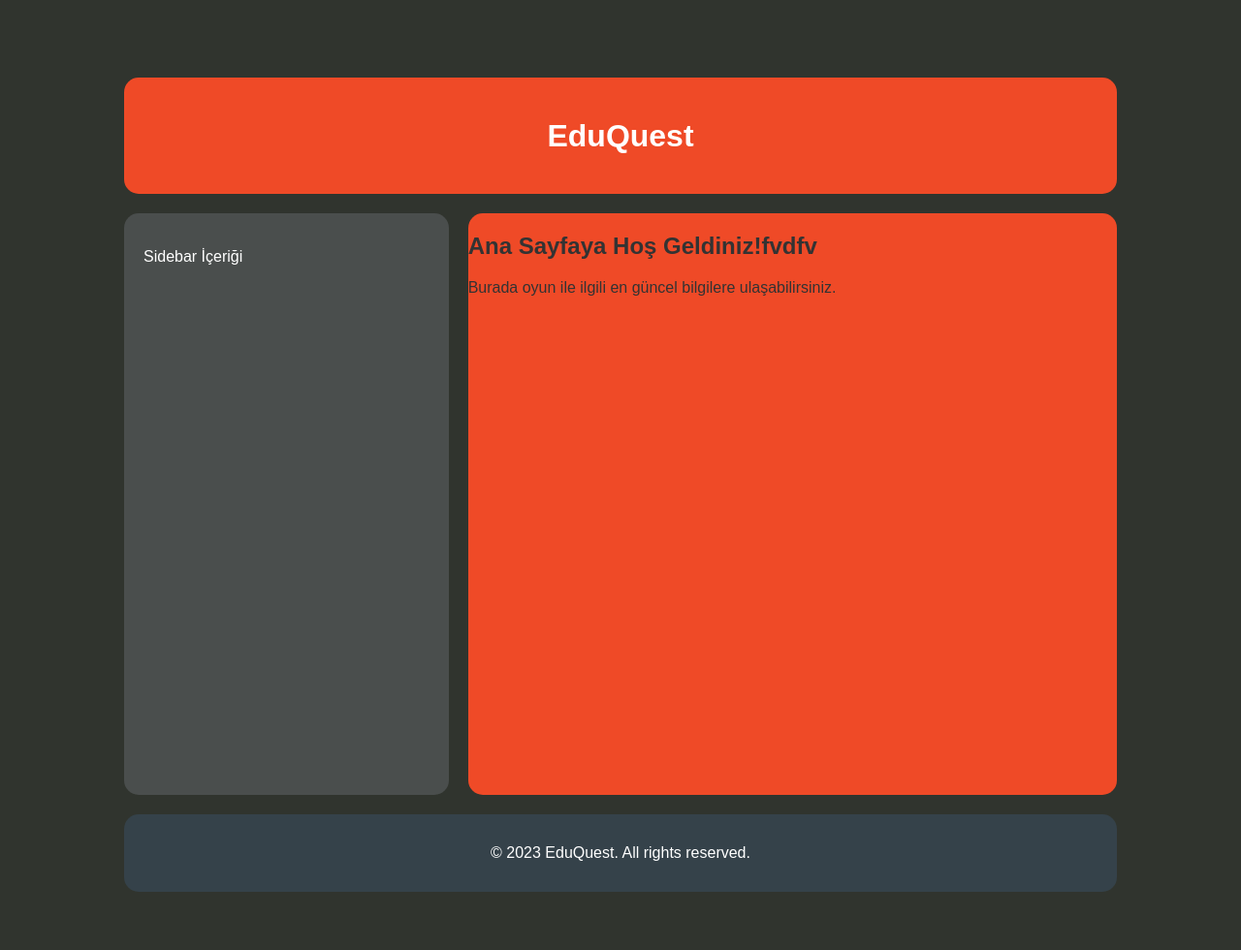
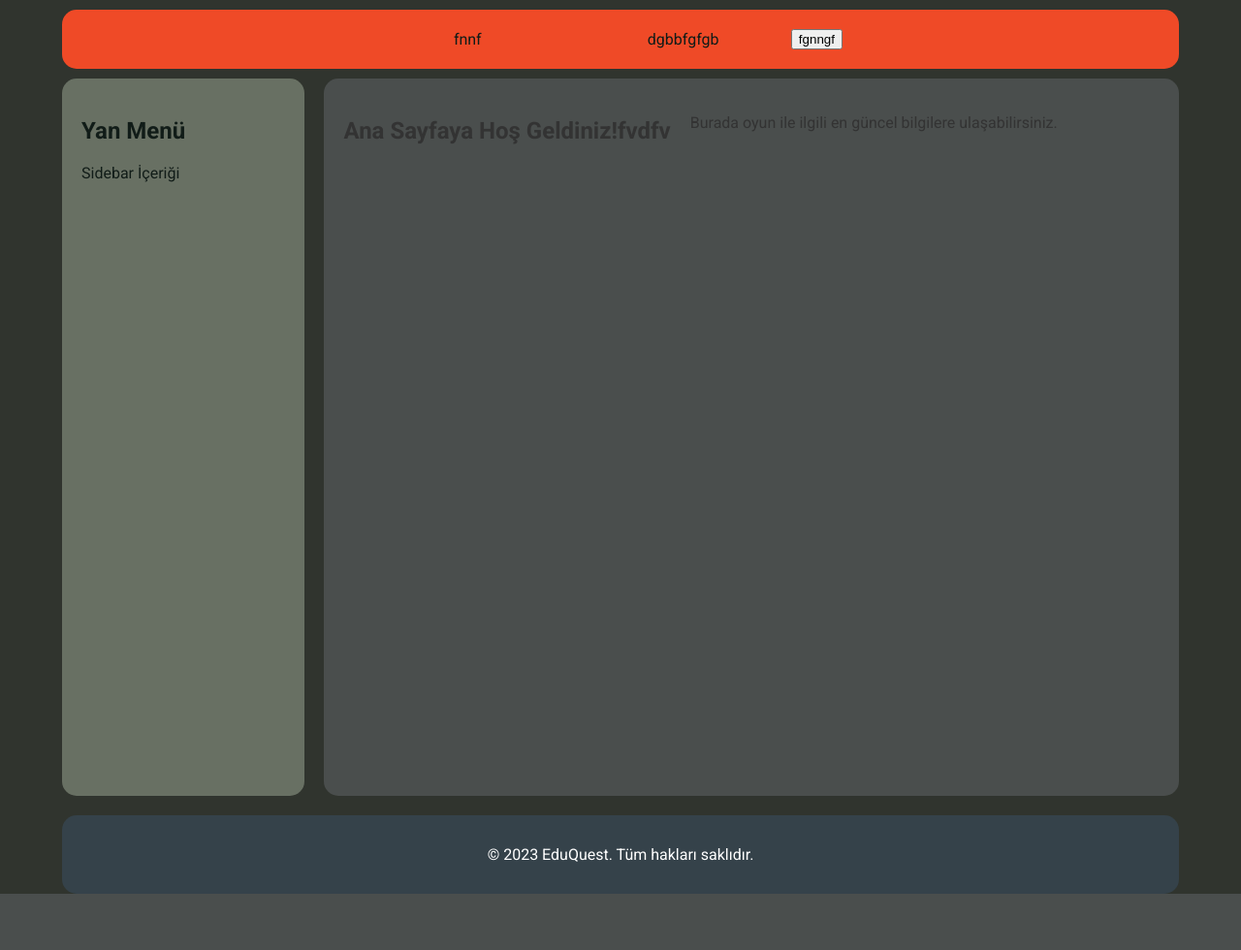
Before and after one commit to e-cagan/EduQuest, a Django app: page / in a window 1280 px wide. Shown: the whole page at 97% size. After the commit the page ends 922 px from the top, so only its background shows below. Run offline with Django 5.2, Linux system fonts and the light colour scheme.

Commit message:
modified:   templates/base.html 	modified:   templates/static/style.css

```diff
--- a/templates/base.html
+++ b/templates/base.html
@@ -11,23 +11,29 @@
 <body>
     <div class="container">
         <header>
-            <h1>EduQuest</h1>
+            <p>fnnf</p>
+            <p>dgbbfgfgb</p>
+            <button>fgnngf</button>
             <nav>
-                <!-- Menü linkleri buraya eklenebilir -->
+                <ul>
+
+                </ul>
             </nav>
         </header>
 
+        <div class="content-container">
             <aside class="sidebar">
-            <!-- Yan menü içeriği buraya gelecek -->
+                <h2>Yan Menü</h2>
                 <p>Sidebar İçeriği</p>
+                <!-- Daha fazla yan içerik eklenebilir -->
             </aside>
 
             <main>
                 {% block content %}{% endblock %}
             </main>
-
+        </div>
         <footer>
-            <p>&copy; 2023 EduQuest. All rights reserved.</p>
+            <p>&copy; 2023 EduQuest. Tüm hakları saklıdır.</p>
         </footer>
     </div>
 </body>
--- a/templates/static/style.css
+++ b/templates/static/style.css
@@ -1,46 +1,88 @@
 /* Temel stiller */
+@import url('https://fonts.googleapis.com/css2?family=Montserrat:ital,wght@0,100..900;1,100..900&family=Roboto:ital,wght@0,100;0,300;0,400;0,500;0,700;0,900;1,100;1,300;1,400;1,500;1,700;1,900&display=swap');
+.roboto-regular {
+    font-family: "Roboto", sans-serif;
+    font-weight: 400;
+    font-style: normal;
+  }
+
+  .roboto-medium {
+    font-family: "Roboto", sans-serif;
+    font-weight: 500;
+    font-style: normal;
+  }
+
+
 body {
-    font-family: Arial, sans-serif;
+    font-family: Roboto, sans-serif;
     background-color: #30342e;
     color: #333;
     margin: 0;
     padding: 0;
     display: flex;
-    justify-content: center;
-    align-items: center;
-    height: 120vh;
-    padding-top: 20px;
+    flex-direction: column; /* Dikey hizalama */
+    align-items: center; /* Ortaya hizalama */
+    height: 100vh; /* Tam yüksekliği ayarla */
 }
 
-/* Container için Grid düzeni */
+/* Ana Container için Flex düzeni */
 .container {
-    display: grid;
-    grid-template-columns: 1fr 2fr;
-    grid-template-rows: auto 1fr auto;
+    display: flex;
+    flex-direction: column; /* Dikey hizalama */
+    width: 90%;
+    max-width: 1200px;
     gap: 20px;
+}
 
-    width: 80%;
-    max-width: 1200px;
+/* İçerik Container'ı */
+.content-container {
+    display: flex; /* Yan yana yerleştirmek için flex kullanıyoruz */
+    gap: 20px;
+    flex: 1; /* Alanı kaplaması için */
 }
 
 /* Header */
 header {
-
-    grid-column: 1 / -1;
+    position: sticky;
+    top: 10px; /* Yapışkanlık için üstten 10px uzaklık */
     background: #ef4a27;
-    color: #ffffff;
+    color: #111c18;
     padding: 20px;
+    max-height: 40px; /* Yüksekliği 80px olarak ayarladık */
     text-align: center;
     border-radius: 15px;
+    align-items: center; /* Dikey olarak ortalamak için */
+    display: flex; /* Flex düzeni kullandık */
+    z-index: 10; /* Diğer öğelerin üstünde görünmesi için z-index ekleyebilirsiniz */
+    justify-content: center; /* Yatay olarak ortalamak için */
 
+}
+
+header p {
+
+    width: 20%;
+    text-align: center; /* Metni ortalamak için */
+    margin: 0; /* Varsayılan margin'i sıfırlamak için */
+}
+
+/* Main Container */
+main {
+    display: flex;
+    flex: 4; /* Kalan alanın %80'ini kaplaması için flex oranını 4 olarak ayarlıyoruz */
+    gap: 20px;
+    padding: 20px;
+    border-radius: 15px;
+    background: #4a4e4d;
+    min-height: 700px; /* Minimum yükseklik ayarı */
 }
 
 /* Sidebar */
 .sidebar {
-    background: #4a4e4d;
-    color: #ffffff;
+    background: #687063;
+    color: #111c18;
     padding: 20px;
     border-radius: 15px;
+    flex: 1; /* Genişliğin %20'sini kaplaması için flex oranını 1 olarak ayarlıyoruz */
 }
 
 /* Post Body */
@@ -49,22 +91,27 @@
     color: #333;
     padding: 20px;
     border-radius: 15px;
-}
-
-
-main{
-
-    background-color: #ef4a27;
-    border-radius: 15px;
-    height: 600px;
+    flex: 2; /* Daha fazla alan kaplaması için */
 }
 
 /* Footer */
 footer {
-    grid-column: 1 / -1;
     background: #35424a;
     color: #ffffff;
     padding: 15px;
     text-align: center;
     border-radius: 15px;
 }
+
+/* Ekran boyutuna göre düzenleme */
+@media (min-width: 768px) { /* 768 piksel ve üzeri için */
+    .content-container {
+        flex-direction: row; /* Yan yana yerleşim */
+    }
+}
+
+@media (max-width: 768px) { /* Küçük ekranlar için */
+    .content-container {
+        flex-direction: column; /* Alt alta yerleşim */
+    }
+}
```
Lines whose indentation alone changed are shown as unchanged.
